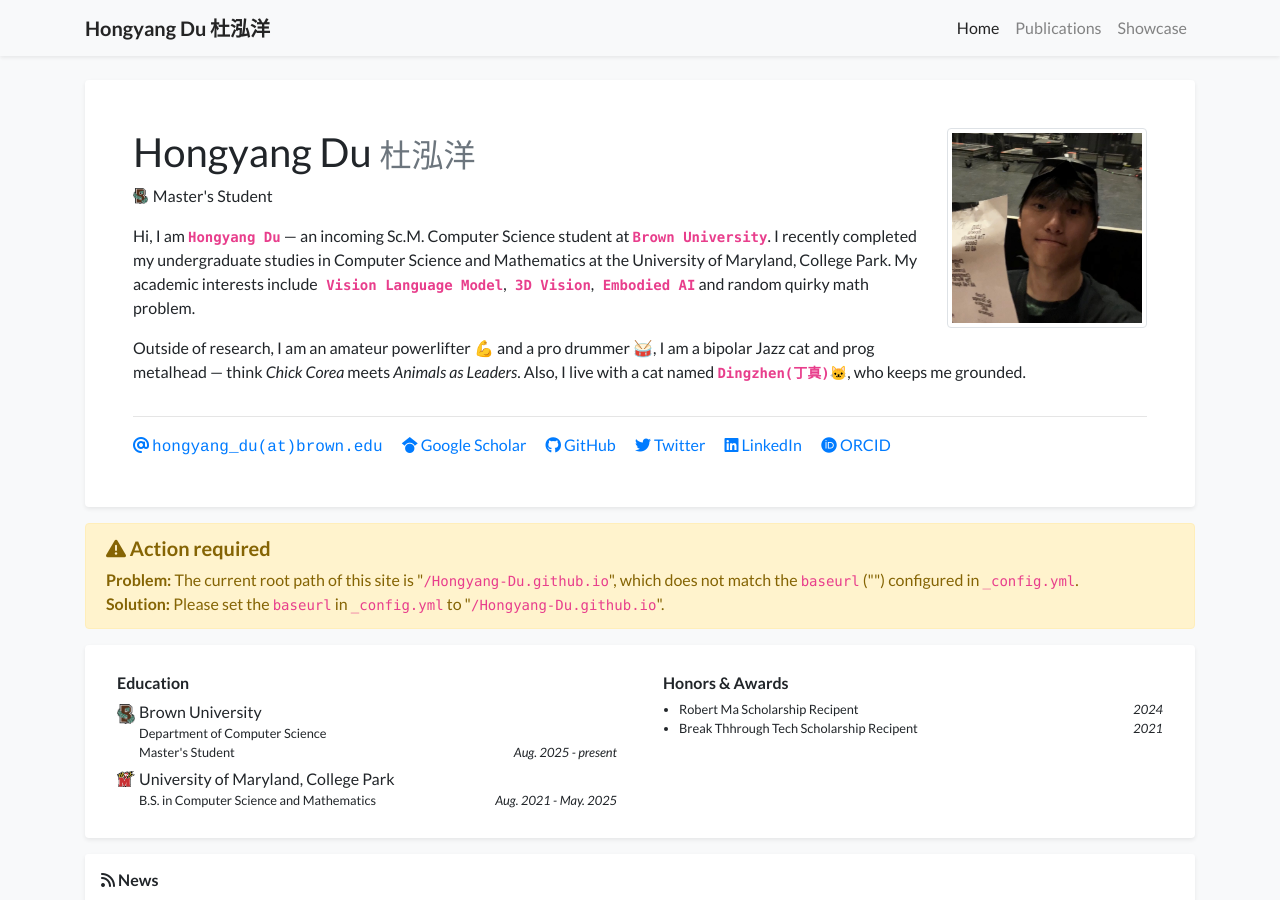
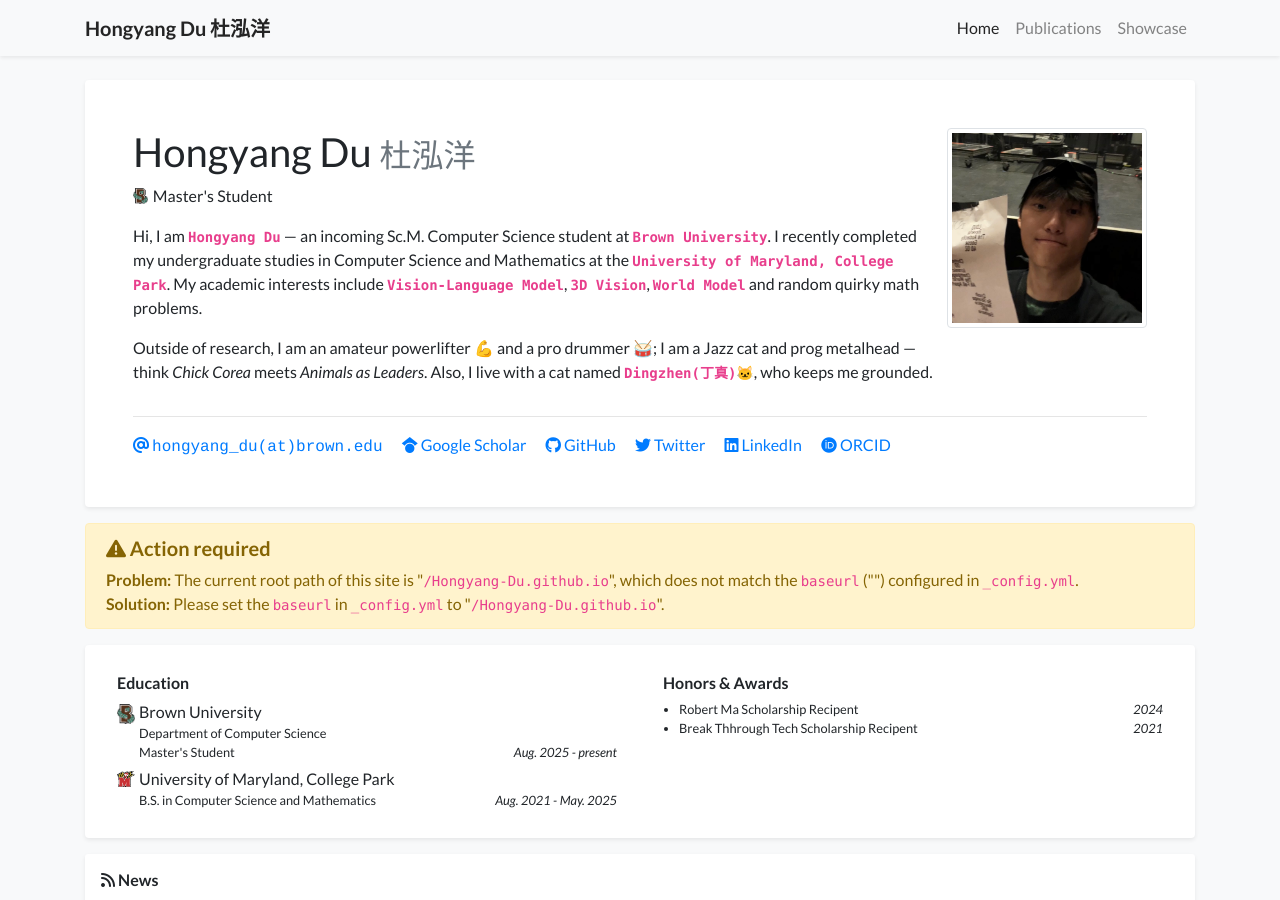
Before and after one commit to Hongyang-Du/Hongyang-Du.github.io, a Jekyll site: the page built from index.html, in a window 1280 px wide and 900 px high. Built offline with Jekyll 4.4.1, drawn with Linux system fonts in a browser that asks for light colours; nearby versions of some CDN libraries; some web fonts are replaced; a style sheet for code colours, icons or effects is not loaded.

Commit message:
Update profile.yml

```diff
--- a/_data/profile.yml
+++ b/_data/profile.yml
@@ -22,15 +22,14 @@ orcid: 0009-0003-6652-419X
 short_bio_text_justify: false
 short_bio: >-
   <p>
-    Hi, I am <strong><code>Hongyang Du</code></strong> — an incoming Sc.M. Computer Science student at
-    <strong><code>Brown University</code></strong>. I recently completed my undergraduate studies in Computer Science and Mathematics
-    at the <strong<code>University of Maryland, College Park</code></strong>. My academic interests include<strong><code> Vision Language Model</code></strong>,<strong><code> 3D Vision</code></strong>,<strong><code> Embodied AI</code></strong>
-    and random quirky math problem.
+      Hi, I am <strong><code>Hongyang Du</code></strong> — an incoming Sc.M. Computer Science student at
+      <strong><code>Brown University</code></strong>. I recently completed my undergraduate studies in Computer Science and Mathematics
+      at the <strong><code>University of Maryland, College Park</code></strong>. My academic interests include <strong><code>Vision-Language Model</code></strong>, <strong><code>3D Vision</code></strong>, <strong><code>World Model</code></strong>
+      and random quirky math problems.
   </p>
 
   <p>
-    Outside of research, I am an amateur powerlifter 💪 and a pro drummer 🥁,
-    I am a bipolar Jazz cat and prog metalhead — think <em>Chick Corea</em> meets <em>Animals as Leaders</em>. Also, I live with a cat named <strong><code>Dingzhen(丁真)🐱</code></strong>, who keeps me grounded.
+      Outside of research, I am an amateur powerlifter 💪 and a pro drummer 🥁; I am a Jazz cat and prog metalhead — think <em>Chick Corea</em> meets <em>Animals as Leaders</em>. Also, I live with a cat named <strong><code>Dingzhen(丁真)🐱</code></strong>, who keeps me grounded.
   </p>
 
 
```
